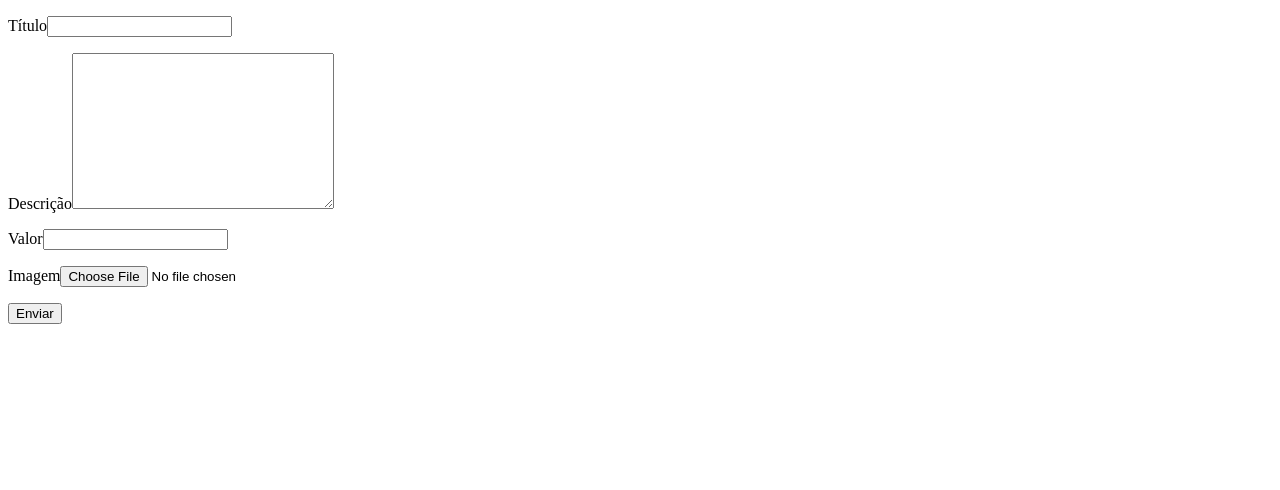
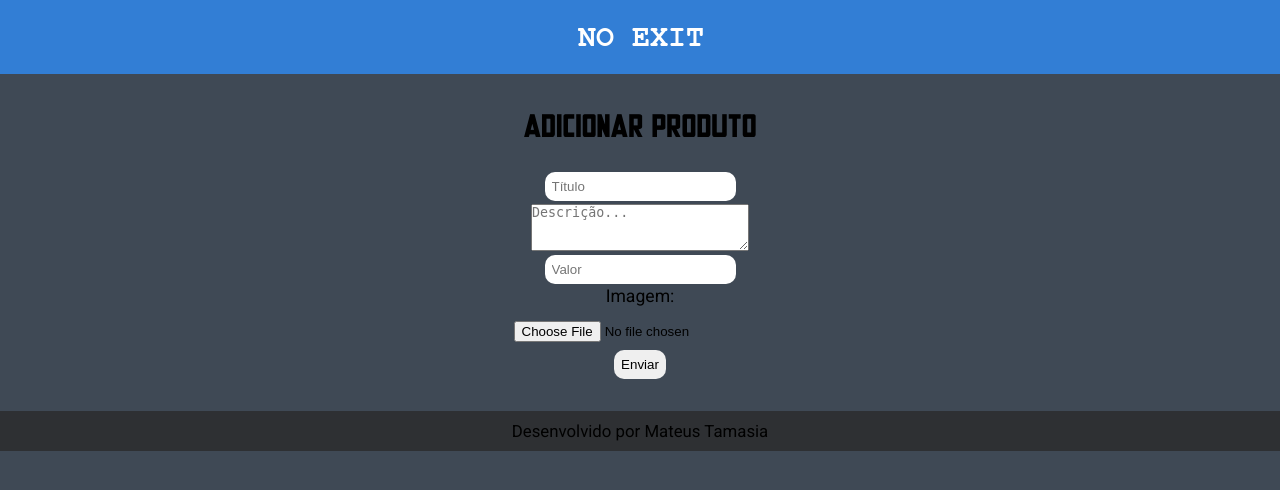
Before and after one commit to MateusTama/ProjetosPessoais, a Flask app: page /adicionar in a window 1280 px wide. Shown: the top 490 px of the page. Run offline with Flask 3, Linux system fonts and the light colour scheme.

Commit message:
Mudanças nas CSS do adicionar produto e deleção de código no login

```diff
--- a/MeuSite/templates/adicionar_produto.html
+++ b/MeuSite/templates/adicionar_produto.html
@@ -4,14 +4,25 @@
     <meta charset="UTF-8">
     <meta name="viewport" content="width=device-width, initial-scale=1.0">
     <title>Adicionar</title>
+    <link rel="stylesheet" href="{{ url_for('static', filename='css/style.css')}}">
 </head>
 <body>
-    <form action="{{ url_for('efetuarAdicionar')}}" method="POST" enctype="multipart/form-data">
-        <p>Título<input type="text" name="titulo"></p>
-        <p>Descrição<textarea name="descricao" id="" cols="30" rows="10"></textarea></p>
-        <p>Valor<input type="number" name="valor" id=""></p>
-        <p>Imagem<input type="file" name="imagem" id=""></p>
-        <input type="submit" value="Enviar"/>
-    </form>
+    <header class="no-nav">
+        <a href="{{ url_for('home')}}"><img src="../static/images/logo.png" alt="Logo"></a>
+    </header>
+    <main>
+        <h1>Adicionar Produto</h1>
+        <form action="{{ url_for('efetuarAdicionar')}}" method="POST" enctype="multipart/form-data">
+            <input type="text" name="titulo" placeholder="Título">
+            <textarea name="descricao" rows="3" cols="25" placeholder="Descrição..."></textarea>
+            <input type="number" name="valor" placeholder="Valor">
+            <p class="form-add-p">Imagem:</p>
+            <input type="file" name="imagem">
+            <input type="submit" value="Enviar"/>
+        </form>
+    </main>
+    <footer>
+        <p>Desenvolvido por <a href="https://github.com/MateusTama" target="_blank">Mateus Tamasia</a></p>
+    </footer>
 </body>
 </html>
--- a/MeuSite/templates/login.html
+++ b/MeuSite/templates/login.html
@@ -11,7 +11,7 @@
         <a href="{{ url_for('home')}}"><img src="../static/images/logo.png" alt="Logo"></a>
     </header>
     <main>
-        <h1 class="ola">Login</h1>
+        <h1>Login</h1>
         <form action="{{ url_for('efetuarLogin')}}" method="POST">
             <input type="email" name="email" id="email" placeholder="Email"/>
             <input type="password" name="senha" placeholder="Senha"/>
```
